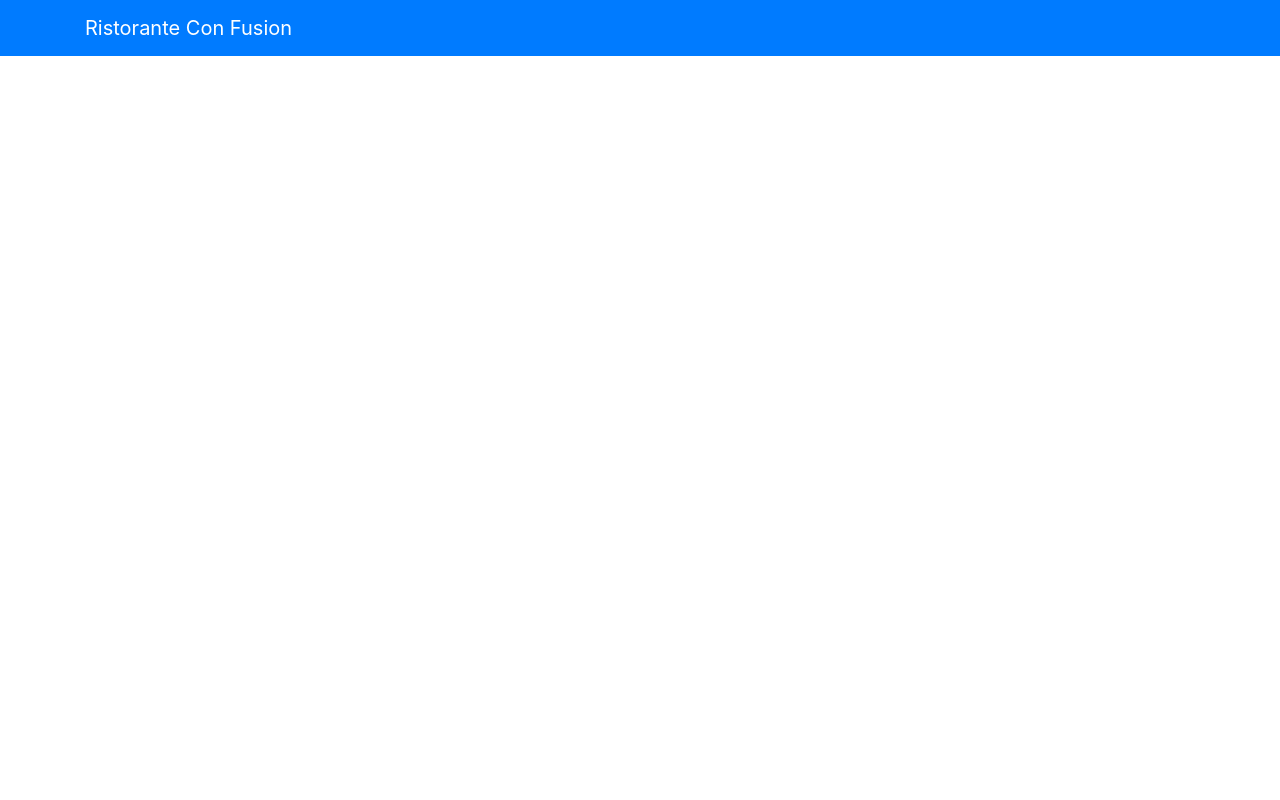
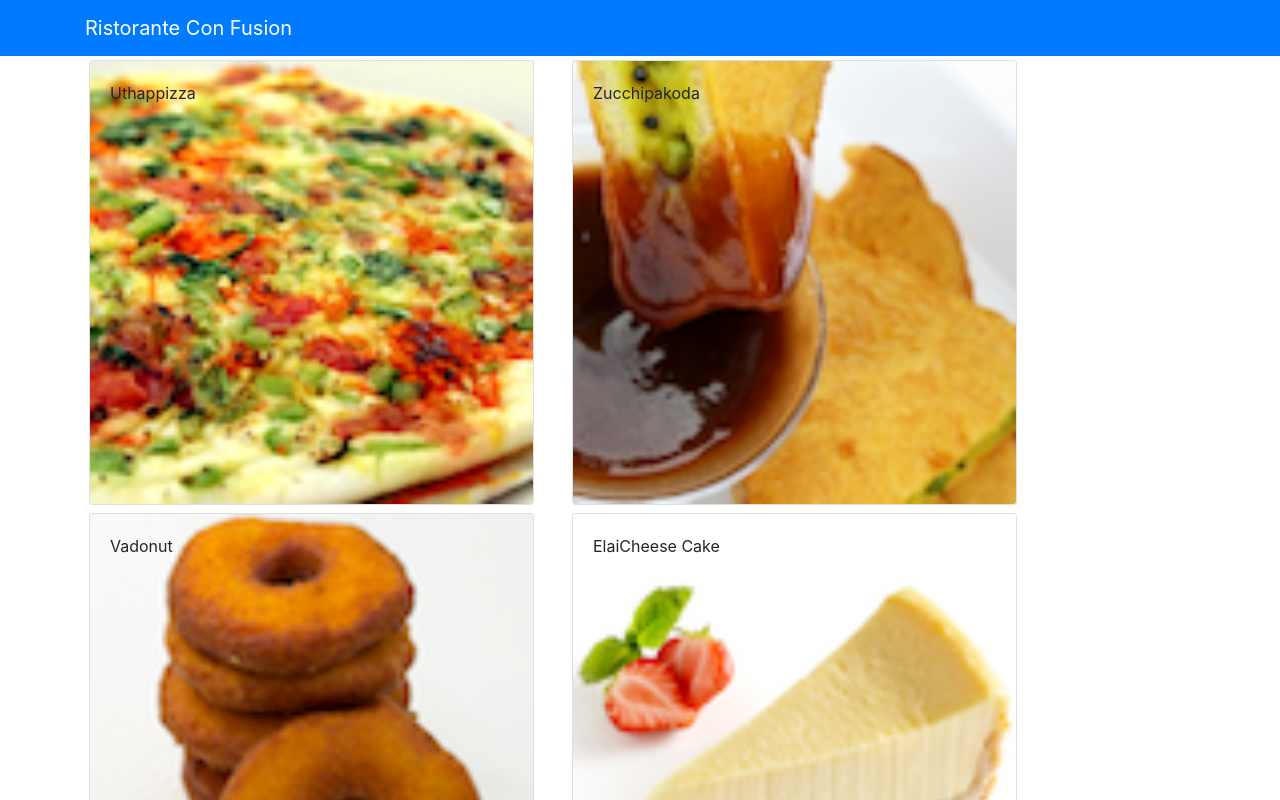
Before and after one commit to JeffreyZe/react-learn, a React (Create React App) app: page / in a window 1280 px wide. Shown: the top 800 px of the page. Built offline with nearby package versions, Linux system fonts and the light colour scheme.

Commit message:
Components Part 2

```diff
--- a/src/App.js
+++ b/src/App.js
@@ -1,26 +1,32 @@
 import React, { Component } from 'react';
 import { Navbar, NavbarBrand } from 'reactstrap';
+import Menu from './components/MenuComponent';
 import './App.css';
-
-// import Menu from './components/MenuComponent';
-
+import { DISHES } from './shared/dishes';
 
 
 
 class App extends Component {
-  render() {
-    return (
-      <div className="App">
-        <Navbar dark color="primary">
-          <div className="container">
-            <NavbarBrand href="/">Ristorante Con Fusion</NavbarBrand>
+  constructor(props) {
+    super(props);
+    this.state = {
+      dishes: DISHES
+    };
+  }
+
+  render(){
+      return (
+          <div>
+              <Navbar dark color='primary'>
+                  <div className="container">
+                      <NavbarBrand href="/">Ristorante Con Fusion</NavbarBrand>
+                  </div>
+              </Navbar>
+              <Menu dishes={this.state.dishes} />
           </div>
-        </Navbar>
-      </div>
-    );
+      )
   }
+
 }
 
-{/* <Menu /> */}
-
 export default App;
--- a/src/components/MenuComponent.js
+++ b/src/components/MenuComponent.js
@@ -1,73 +1,66 @@
 import React, { Component } from 'react';
 import { Media } from 'reactstrap';
+import { Card, CardImg, CardImgOverlay, CardText, CardBody,
+    CardTitle } from 'reactstrap';
+
 
 class Menu extends Component {
+
     constructor(props) {
-        super(props);
-        this.state = {
-            dishes: [{
-                    id: 0,
-                    name: 'Uthappizza',
-                    image: 'assets/images/uthappizza.png',
-                    category: 'mains',
-                    label: 'Hot',
-                    price: '4.99',
-                    description: 'A unique combination of Indian Uthappam (pancake) and Italian pizza, topped with Cerignola olives, ripe vine cherry tomatoes, Vidalia onion, Guntur chillies and Buffalo Paneer.'
-                },
-                {
-                    id: 1,
-                    name: 'Zucchipakoda',
-                    image: 'assets/images/zucchipakoda.png',
-                    category: 'appetizer',
-                    label: '',
-                    price: '1.99',
-                    description: 'Deep fried Zucchini coated with mildly spiced Chickpea flour batter accompanied with a sweet-tangy tamarind sauce'
-                },
-                {
-                    id: 2,
-                    name: 'Vadonut',
-                    image: 'assets/images/vadonut.png',
-                    category: 'appetizer',
-                    label: 'New',
-                    price: '1.99',
-                    description: 'A quintessential ConFusion experience, is it a vada or is it a donut?'
-                },
-                {
-                    id: 3,
-                    name: 'ElaiCheese Cake',
-                    image: 'assets/images/elaicheesecake.png',
-                    category: 'dessert',
-                    label: '',
-                    price: '2.99',
-                    description: 'A delectable, semi-sweet New York Style Cheese Cake, with Graham cracker crust and spiced with Indian cardamoms'
-                }
-            ],
-        };
+            super(props);
+
+            this.state = {
+                selectedDish: null
+            }
+    }
+
+
+    onDishSelect(dish) {
+        this.setState({ selectedDish: dish});
+    }
+
+    renderDish(dish) {
+        if (dish != null)
+            return(
+                <Card>
+                    <CardImg top src={dish.image} alt={dish.name} />
+                    <CardBody>
+                      <CardTitle>{dish.name}</CardTitle>
+                      <CardText>{dish.description}</CardText>
+                    </CardBody>
+                </Card>
+            );
+        else
+            return(
+                <div></div>
+            );
     }
 
     render() {
-        const menu = this.state.dishes.map((dish) => {
+        const menu = this.props.dishes.map((dish) => {
             return (
-            <div key = { dish.id } className = "col-12 mt-5" >
-                <Media tag = "li" >
-                    <Media left middle >
-                    <Media object src = { dish.image } alt = { dish.name } />
-                 </Media>
-                <Media body className = "ml-5" >
-                    <Media heading > { dish.name }
-                    </Media>
-                    <p> { dish.description } </p>
-                    </Media>
-                </Media>
-            </div>
+              <div  className="col-12 col-md-5 m-1">
+                <Card key={dish.id}
+                  onClick={() => this.onDishSelect(dish)}>
+                  <CardImg width="100%" src={dish.image} alt={dish.name} />
+                  <CardImgOverlay>
+                      <CardTitle>{dish.name}</CardTitle>
+                  </CardImgOverlay>
+                </Card>
+              </div>
             );
         });
 
         return (
-            <div className = "container" >
-                <div className = "row" >
-                    <Media list > { menu } </Media>
-                </div >
+            <div className="container">
+                <div className="row">
+                    {menu}
+                </div>
+                <div className="row">
+                  <div  className="col-12 col-md-5 m-1">
+                    {this.renderDish(this.state.selectedDish)}
+                  </div>
+                </div>
             </div>
         );
     }
--- /dev/null
+++ b/src/shared/dishes.js
@@ -0,0 +1,186 @@
+export const DISHES =
+    [
+        {
+        id: 0,
+        name:'Uthappizza',
+        image: 'assets/images/uthappizza.png',
+        category: 'mains',
+        label:'Hot',
+        price:'4.99',
+        description:'A unique combination of Indian Uthappam (pancake) and Italian pizza, topped with Cerignola olives, ripe vine cherry tomatoes, Vidalia onion, Guntur chillies and Buffalo Paneer.',
+        comments: [
+            {
+            id: 0,
+            rating: 5,
+            comment: "Imagine all the eatables, living in conFusion!",
+            author: "John Lemon",
+            date: "2012-10-16T17:57:28.556094Z"
+            },
+            {
+            id: 1,
+            rating: 4,
+            comment: "Sends anyone to heaven, I wish I could get my mother-in-law to eat it!",
+            author: "Paul McVites",
+            date: "2014-09-05T17:57:28.556094Z"
+            },
+            {
+            id: 2,
+            rating: 3,
+            comment: "Eat it, just eat it!",
+            author: "Michael Jaikishan",
+            date: "2015-02-13T17:57:28.556094Z"
+            },
+            {
+            id: 3,
+            rating: 4,
+            comment: "Ultimate, Reaching for the stars!",
+            author: "Ringo Starry",
+            date: "2013-12-02T17:57:28.556094Z"
+            },
+            {
+            id: 4,
+            rating: 2,
+            comment: "It's your birthday, we're gonna party!",
+            author: "25 Cent",
+            date: "2011-12-02T17:57:28.556094Z"
+            }
+        ]                        },
+        {
+        id: 1,
+        name:'Zucchipakoda',
+        image: 'assets/images/zucchipakoda.png',
+        category: 'appetizer',
+        label:'',
+        price:'1.99',
+        description:'Deep fried Zucchini coated with mildly spiced Chickpea flour batter accompanied with a sweet-tangy tamarind sauce',
+        comments: [
+            {
+            id: 0,
+            rating: 5,
+            comment: "Imagine all the eatables, living in conFusion!",
+            author: "John Lemon",
+            date: "2012-10-16T17:57:28.556094Z"
+            },
+            {
+            id: 1,
+            rating: 4,
+            comment: "Sends anyone to heaven, I wish I could get my mother-in-law to eat it!",
+            author: "Paul McVites",
+            date: "2014-09-05T17:57:28.556094Z"
+            },
+            {
+            id: 2,
+            rating: 3,
+            comment: "Eat it, just eat it!",
+            author: "Michael Jaikishan",
+            date: "2015-02-13T17:57:28.556094Z"
+            },
+            {
+            id: 3,
+            rating: 4,
+            comment: "Ultimate, Reaching for the stars!",
+            author: "Ringo Starry",
+            date: "2013-12-02T17:57:28.556094Z"
+            },
+            {
+            id: 4,
+            rating: 2,
+            comment: "It's your birthday, we're gonna party!",
+            author: "25 Cent",
+            date: "2011-12-02T17:57:28.556094Z"
+            }
+        ]
+        },
+        {
+        id: 2,
+        name:'Vadonut',
+        image: 'assets/images/vadonut.png',
+        category: 'appetizer',
+        label:'New',
+        price:'1.99',
+        description:'A quintessential ConFusion experience, is it a vada or is it a donut?',
+        comments: [
+            {
+            id: 0,
+            rating: 5,
+            comment: "Imagine all the eatables, living in conFusion!",
+            author: "John Lemon",
+            date: "2012-10-16T17:57:28.556094Z"
+            },
+            {
+            id: 1,
+            rating: 4,
+            comment: "Sends anyone to heaven, I wish I could get my mother-in-law to eat it!",
+            author: "Paul McVites",
+            date: "2014-09-05T17:57:28.556094Z"
+            },
+            {
+            id: 2,
+            rating: 3,
+            comment: "Eat it, just eat it!",
+            author: "Michael Jaikishan",
+            date: "2015-02-13T17:57:28.556094Z"
+            },
+            {
+            id: 3,
+            rating: 4,
+            comment: "Ultimate, Reaching for the stars!",
+            author: "Ringo Starry",
+            date: "2013-12-02T17:57:28.556094Z"
+            },
+            {
+            id: 4,
+            rating: 2,
+            comment: "It's your birthday, we're gonna party!",
+            author: "25 Cent",
+            date: "2011-12-02T17:57:28.556094Z"
+            }
+        ]
+        },
+        {
+        id: 3,
+        name:'ElaiCheese Cake',
+        image: 'assets/images/elaicheesecake.png',
+        category: 'dessert',
+        label:'',
+        price:'2.99',
+        description:'A delectable, semi-sweet New York Style Cheese Cake, with Graham cracker crust and spiced with Indian cardamoms',
+        comments: [
+            {
+            id: 0,
+            rating: 5,
+            comment: "Imagine all the eatables, living in conFusion!",
+            author: "John Lemon",
+            date: "2012-10-16T17:57:28.556094Z"
+            },
+            {
+            id: 1,
+            rating: 4,
+            comment: "Sends anyone to heaven, I wish I could get my mother-in-law to eat it!",
+            author: "Paul McVites",
+            date: "2014-09-05T17:57:28.556094Z"
+            },
+            {
+            id: 2,
+            rating: 3,
+            comment: "Eat it, just eat it!",
+            author: "Michael Jaikishan",
+            date: "2015-02-13T17:57:28.556094Z"
+            },
+            {
+            id: 3,
+            rating: 4,
+            comment: "Ultimate, Reaching for the stars!",
+            author: "Ringo Starry",
+            date: "2013-12-02T17:57:28.556094Z"
+            },
+            {
+            id: 4,
+            rating: 2,
+            comment: "It's your birthday, we're gonna party!",
+            author: "25 Cent",
+            date: "2011-12-02T17:57:28.556094Z"
+            }
+        ]
+        }
+    ];
```
